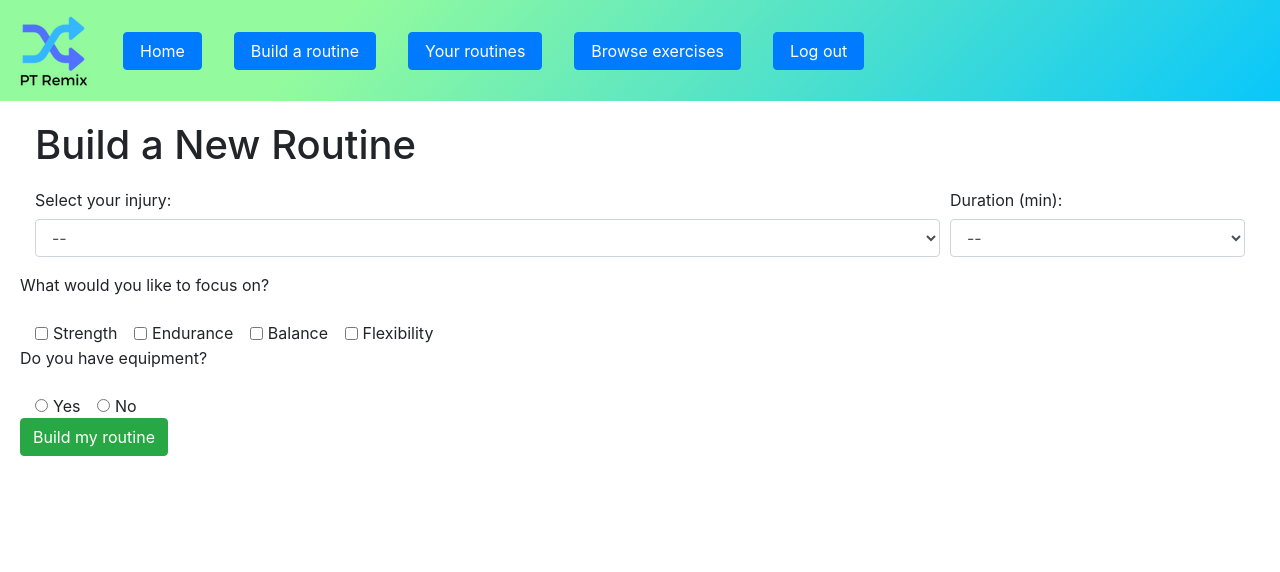
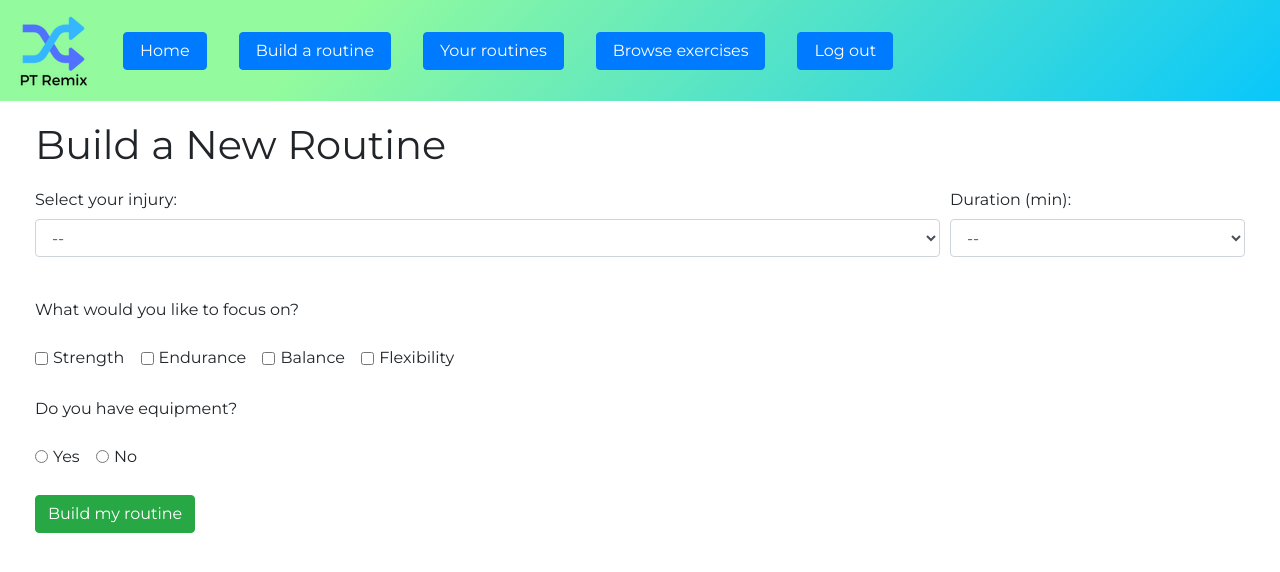
Before and after one commit to loranne/hb-capstone, a Flask app: page /build-routine in a window 1280 px wide. Shown: the top 572 px of the page. Run offline with Flask 2, Linux system fonts and the light colour scheme; the visitor is signed in with stand-in values (Sample User, id 1); data that the repository does not hold is empty; some libraries are stand-ins or nearby versions.

Commit message:
more styling, added Montserrat font

```diff
--- a/static/css/base.css
+++ b/static/css/base.css
@@ -38,7 +38,11 @@
 }
 
 .card {
-    border: none;
+    border:none;
+}
+
+.routine-card {
+    border: 5px;
 }
 
 #routine-card{
@@ -48,3 +52,23 @@
 #ex-card {
     margin-top: 25px;
 }
+
+.row {
+    display: -ms-flexbox;
+    display: flex;
+    -ms-flex-wrap: wrap;
+    flex-wrap: wrap;
+    margin-right: 15px;
+    margin-left: 0px;
+    margin-top: 25px;
+}
+
+.routine-title {
+    margin-top: 25px;
+    margin-bottom: -40px;
+    text-align: center;
+}
+
+body {
+    font-family: 'Montserrat', 'sans-serif';
+}
--- a/templates/base.html
+++ b/templates/base.html
@@ -9,6 +9,10 @@
     <link rel="stylesheet" href="https://cdn.jsdelivr.net/npm/bootstrap@4.5.3/dist/css/bootstrap.min.css"
       integrity="sha384-TX8t27EcRE3e/ihU7zmQxVncDAy5uIKz4rEkgIXeMed4M0jlfIDPvg6uqKI2xXr2"
       crossorigin="anonymous">
+
+    <!-- Google font -->
+    <link rel="preconnect" href="https://fonts.gstatic.com">
+    <link href="https://fonts.googleapis.com/css2?family=Montserrat&display=swap" rel="stylesheet">
 
     <!-- my CSS -->
     <link rel="stylesheet" href="../static/css/base.css">
--- a/templates/build_routine.html
+++ b/templates/build_routine.html
@@ -51,7 +51,7 @@
                 </div>
 
             <!-- Form for user to select focus -->
-            <div class="form-group row"><label class="form-label">What would you like to focus on?</label></div>
+            <div class="form-group row focus-and-equip"><label class="form-label">What would you like to focus on?</label></div>
 
                 <div class="form-check-inline">
                 <input class="form-check-input" type="checkbox" id="exercise_type_1" name="exercise_type" value="strength">
```
Also changed, not shown: templates/routine.html (+8 -8 lines).
